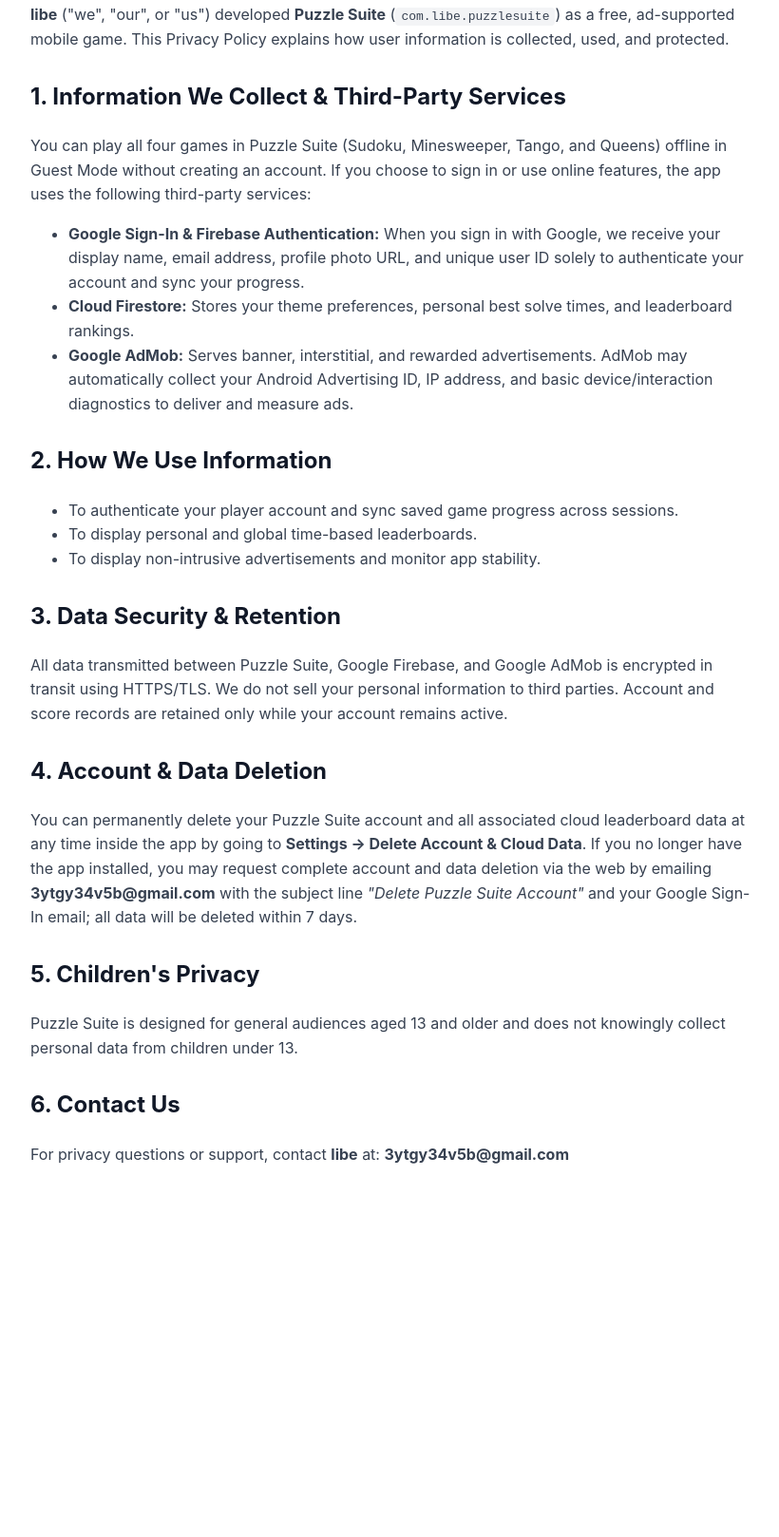
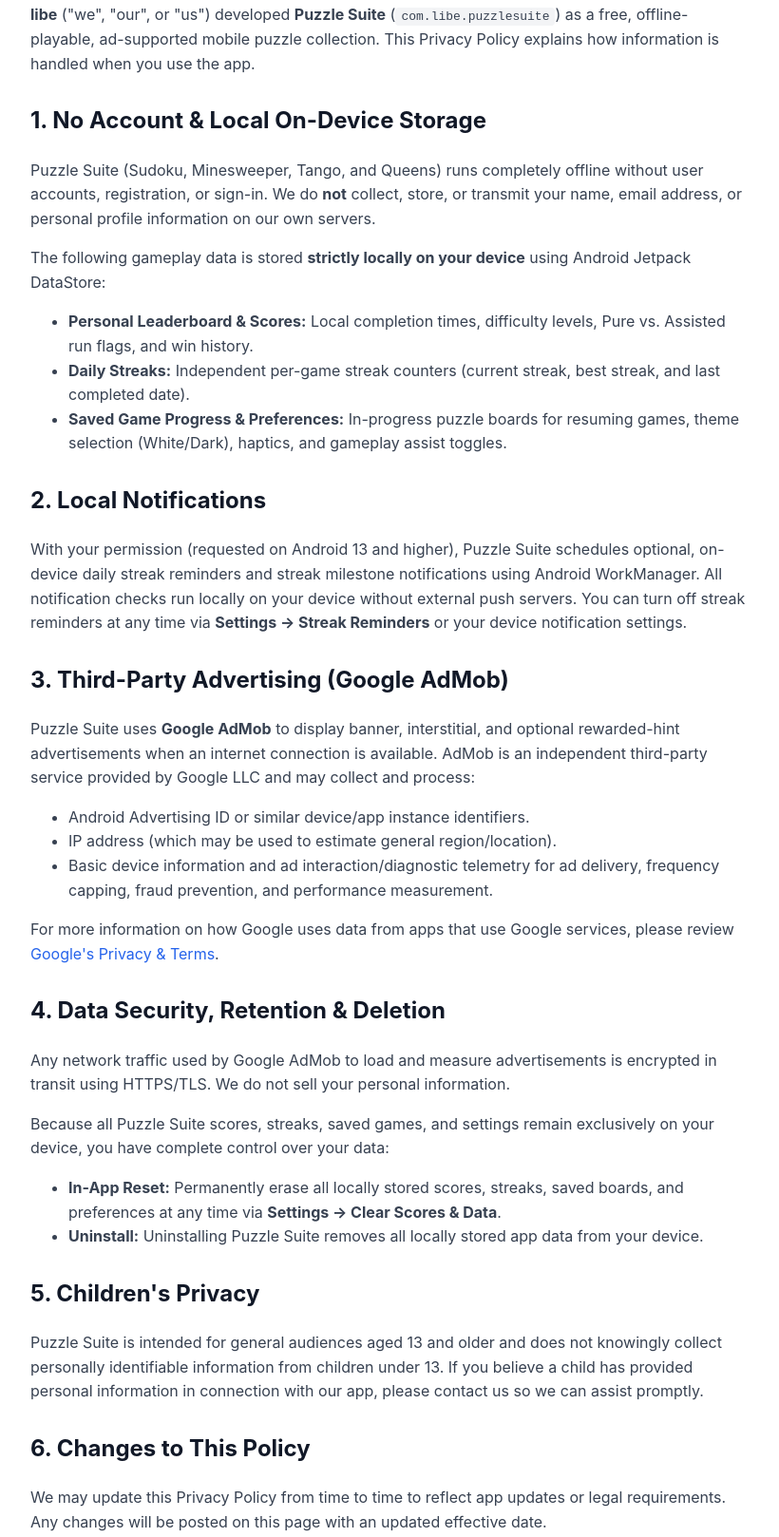
Before and after one commit to gawadem138-jpg/puzzle-suite-privacy, a plain HTML site: page index.html in a window 1280 px wide. Shown: the part 151-1769 px from the top of the page at 95% size, without its empty margins (228-1048 px from the left). Before the commit the page ends 1419 px from the top, so only its background shows below. Drawn offline with Linux system fonts and the light colour scheme.

Commit message:
Update index.html

```diff
--- a/index.html
+++ b/index.html
@@ -9,38 +9,51 @@
     h1, h2 { color: #111827; margin-top: 28px; }
     p, li { color: #374151; }
     code { background: #F3F4F6; padding: 2px 6px; border-radius: 4px; }
+    a { color: #2563EB; text-decoration: none; }
+    a:hover { text-decoration: underline; }
   </style>
 </head>
 <body>
   <h1>Privacy Policy for Puzzle Suite</h1>
   <p><strong>Effective Date:</strong> November 18, 2026</p>
-  <p><strong>libe</strong> ("we", "our", or "us") developed <strong>Puzzle Suite</strong> (<code>com.libe.puzzlesuite</code>) as a free, ad-supported mobile game. This Privacy Policy explains how user information is collected, used, and protected.</p>
+  <p><strong>libe</strong> ("we", "our", or "us") developed <strong>Puzzle Suite</strong> (<code>com.libe.puzzlesuite</code>) as a free, offline-playable, ad-supported mobile puzzle collection. This Privacy Policy explains how information is handled when you use the app.</p>
 
-  <h2>1. Information We Collect &amp; Third-Party Services</h2>
-  <p>You can play all four games in Puzzle Suite (Sudoku, Minesweeper, Tango, and Queens) offline in Guest Mode without creating an account. If you choose to sign in or use online features, the app uses the following third-party services:</p>
+  <h2>1. No Account &amp; Local On-Device Storage</h2>
+  <p>Puzzle Suite (Sudoku, Minesweeper, Tango, and Queens) runs completely offline without user accounts, registration, or sign-in. We do <strong>not</strong> collect, store, or transmit your name, email address, or personal profile information on our own servers.</p>
+  <p>The following gameplay data is stored <strong>strictly locally on your device</strong> using Android Jetpack DataStore:</p>
   <ul>
-    <li><strong>Google Sign-In &amp; Firebase Authentication:</strong> When you sign in with Google, we receive your display name, email address, profile photo URL, and unique user ID solely to authenticate your account and sync your progress.</li>
-    <li><strong>Cloud Firestore:</strong> Stores your theme preferences, personal best solve times, and leaderboard rankings.</li>
-    <li><strong>Google AdMob:</strong> Serves banner, interstitial, and rewarded advertisements. AdMob may automatically collect your Android Advertising ID, IP address, and basic device/interaction diagnostics to deliver and measure ads.</li>
+    <li><strong>Personal Leaderboard &amp; Scores:</strong> Local completion times, difficulty levels, Pure vs. Assisted run flags, and win history.</li>
+    <li><strong>Daily Streaks:</strong> Independent per-game streak counters (current streak, best streak, and last completed date).</li>
+    <li><strong>Saved Game Progress &amp; Preferences:</strong> In-progress puzzle boards for resuming games, theme selection (White/Dark), haptics, and gameplay assist toggles.</li>
   </ul>
 
-  <h2>2. How We Use Information</h2>
+  <h2>2. Local Notifications</h2>
+  <p>With your permission (requested on Android 13 and higher), Puzzle Suite schedules optional, on-device daily streak reminders and streak milestone notifications using Android WorkManager. All notification checks run locally on your device without external push servers. You can turn off streak reminders at any time via <strong>Settings &rarr; Streak Reminders</strong> or your device notification settings.</p>
+
+  <h2>3. Third-Party Advertising (Google AdMob)</h2>
+  <p>Puzzle Suite uses <strong>Google AdMob</strong> to display banner, interstitial, and optional rewarded-hint advertisements when an internet connection is available. AdMob is an independent third-party service provided by Google LLC and may collect and process:</p>
   <ul>
-    <li>To authenticate your player account and sync saved game progress across sessions.</li>
-    <li>To display personal and global time-based leaderboards.</li>
-    <li>To display non-intrusive advertisements and monitor app stability.</li>
+    <li>Android Advertising ID or similar device/app instance identifiers.</li>
+    <li>IP address (which may be used to estimate general region/location).</li>
+    <li>Basic device information and ad interaction/diagnostic telemetry for ad delivery, frequency capping, fraud prevention, and performance measurement.</li>
+  </ul>
+  <p>For more information on how Google uses data from apps that use Google services, please review <a href="https://policies.google.com/technologies/partner-sites" target="_blank" rel="noopener noreferrer">Google's Privacy &amp; Terms</a>.</p>
+
+  <h2>4. Data Security, Retention &amp; Deletion</h2>
+  <p>Any network traffic used by Google AdMob to load and measure advertisements is encrypted in transit using HTTPS/TLS. We do not sell your personal information.</p>
+  <p>Because all Puzzle Suite scores, streaks, saved games, and settings remain exclusively on your device, you have complete control over your data:</p>
+  <ul>
+    <li><strong>In-App Reset:</strong> Permanently erase all locally stored scores, streaks, saved boards, and preferences at any time via <strong>Settings &rarr; Clear Scores &amp; Data</strong>.</li>
+    <li><strong>Uninstall:</strong> Uninstalling Puzzle Suite removes all locally stored app data from your device.</li>
   </ul>
 
-  <h2>3. Data Security &amp; Retention</h2>
-  <p>All data transmitted between Puzzle Suite, Google Firebase, and Google AdMob is encrypted in transit using HTTPS/TLS. We do not sell your personal information to third parties. Account and score records are retained only while your account remains active.</p>
+  <h2>5. Children's Privacy</h2>
+  <p>Puzzle Suite is intended for general audiences aged 13 and older and does not knowingly collect personally identifiable information from children under 13. If you believe a child has provided personal information in connection with our app, please contact us so we can assist promptly.</p>
 
-  <h2>4. Account &amp; Data Deletion</h2>
-  <p>You can permanently delete your Puzzle Suite account and all associated cloud leaderboard data at any time inside the app by going to <strong>Settings &rarr; Delete Account &amp; Cloud Data</strong>. If you no longer have the app installed, you may request complete account and data deletion via the web by emailing <strong>3ytgy34v5b@gmail.com</strong> with the subject line <em>"Delete Puzzle Suite Account"</em> and your Google Sign-In email; all data will be deleted within 7 days.</p>
+  <h2>6. Changes to This Policy</h2>
+  <p>We may update this Privacy Policy from time to time to reflect app updates or legal requirements. Any changes will be posted on this page with an updated effective date.</p>
 
-  <h2>5. Children's Privacy</h2>
-  <p>Puzzle Suite is designed for general audiences aged 13 and older and does not knowingly collect personal data from children under 13.</p>
-
-  <h2>6. Contact Us</h2>
-  <p>For privacy questions or support, contact <strong>libe</strong> at: <strong>3ytgy34v5b@gmail.com</strong></p>
+  <h2>7. Contact Us</h2>
+  <p>If you have any questions about this Privacy Policy or Puzzle Suite, contact <strong>libe</strong> at: <strong>3ytgy34v5b@gmail.com</strong></p>
 </body>
 </html>
```
